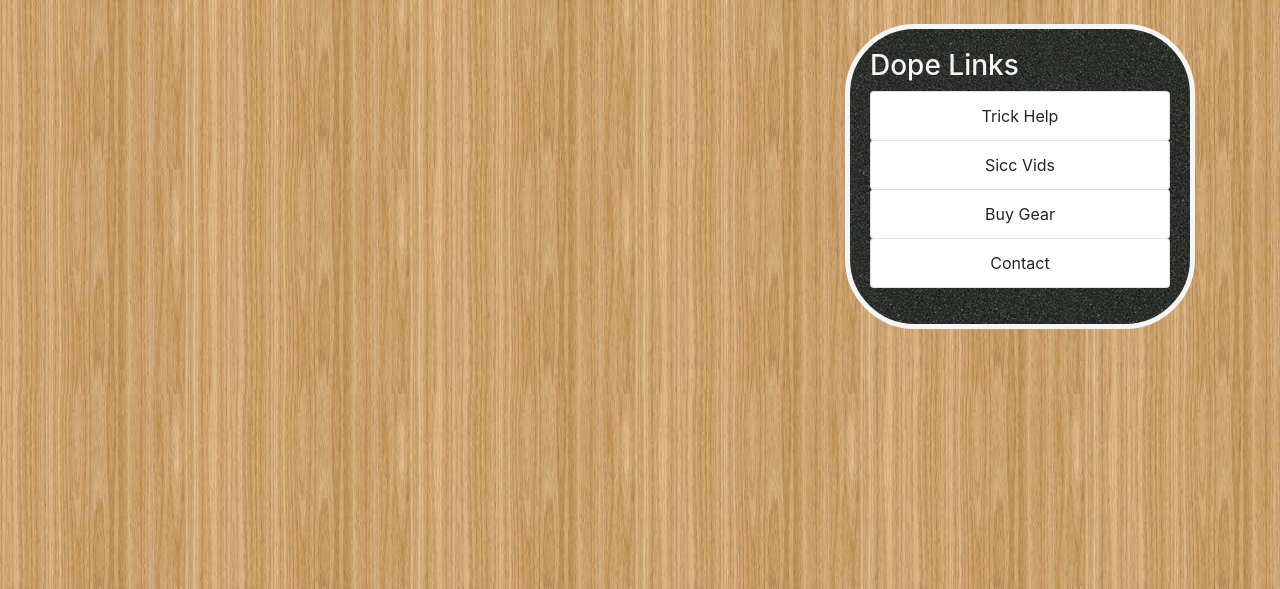
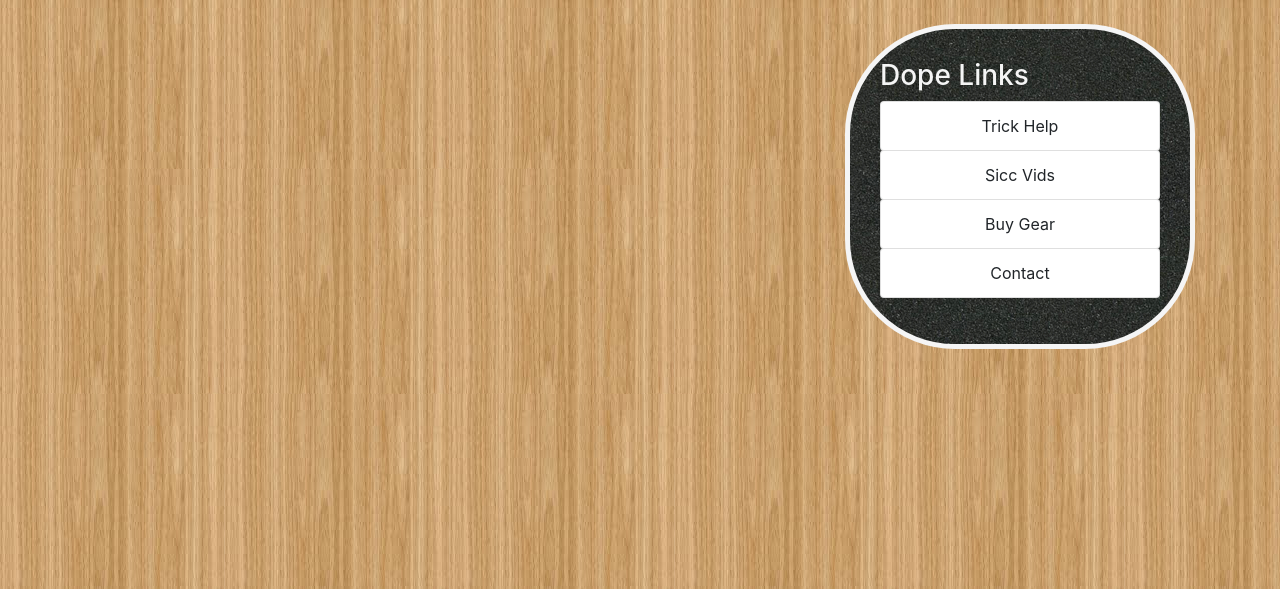
Before and after one commit to nicholascoxe/BlueBadgeApp, a Django app: page / in a window 1280 px wide. Shown: the part 56-645 px from the top of the page. Run offline with Django 3.2, Linux system fonts and the light colour scheme; data that the repository does not hold is empty; some libraries are stand-ins or nearby versions.

Commit message:
changed css buddy boi

```diff
--- a/blue_badge/blog/static/blog/main.css
+++ b/blue_badge/blog/static/blog/main.css
@@ -32,11 +32,11 @@ ul {
 
 .content-section {
     background-image: url(griptape.jpeg);
-    padding: 10px 20px;
+    padding: 20px 30px;
     border: 5px solid whitesmoke;
-    border-radius: 70px;
+    border-radius: 110px;
     margin-bottom: 20px;
-    padding: 20px;
+    padding: 30px;
 }
 
 .article-title {
```
